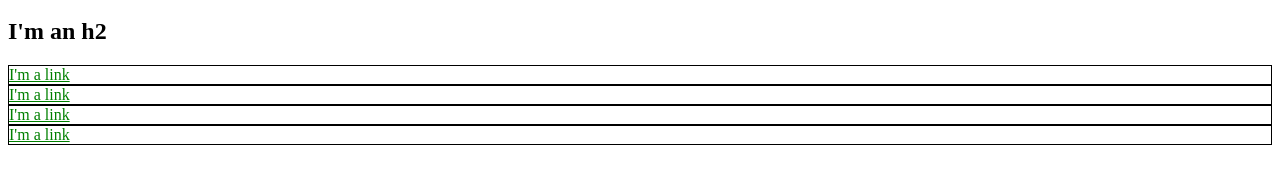
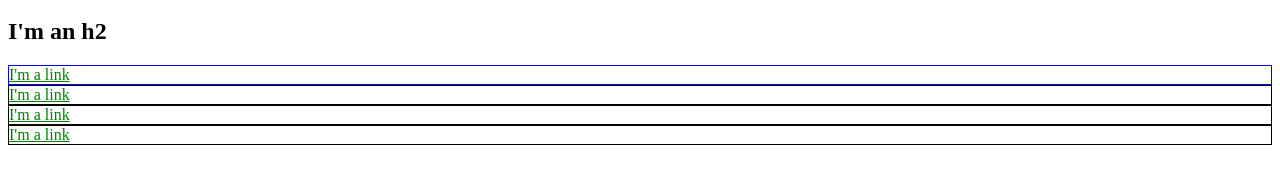
Before and after one commit to okuno31487/okuno31487.github.io, a plain HTML site: page index.html in a window 1280 px wide. Shown: the part 136-320 px from the top of the page. Drawn offline with Linux system fonts and the light colour scheme.

Commit message:
from inline styles on div to header style

```diff
--- a/index.html
+++ b/index.html
@@ -3,6 +3,11 @@
   <head>
     <title>Test Page: Don't Panic</title>
     <meta charset="utf-8">
+    <style type="text/css">
+      div {
+        border: 1px solid blue;
+      }
+    </style>
   </head>
   <body>
     <h1>I'm an h1</h1>
@@ -18,7 +23,7 @@
       </li>
     </ul>
     <h2>I'm an h2</h2>
-    <div style="border: 1px solid black;">
+    <div>
       <a href="https://example.com/" style="color: green;">I'm a link</a>
     </div>
     <div style="border: 1px solid black;">
```
